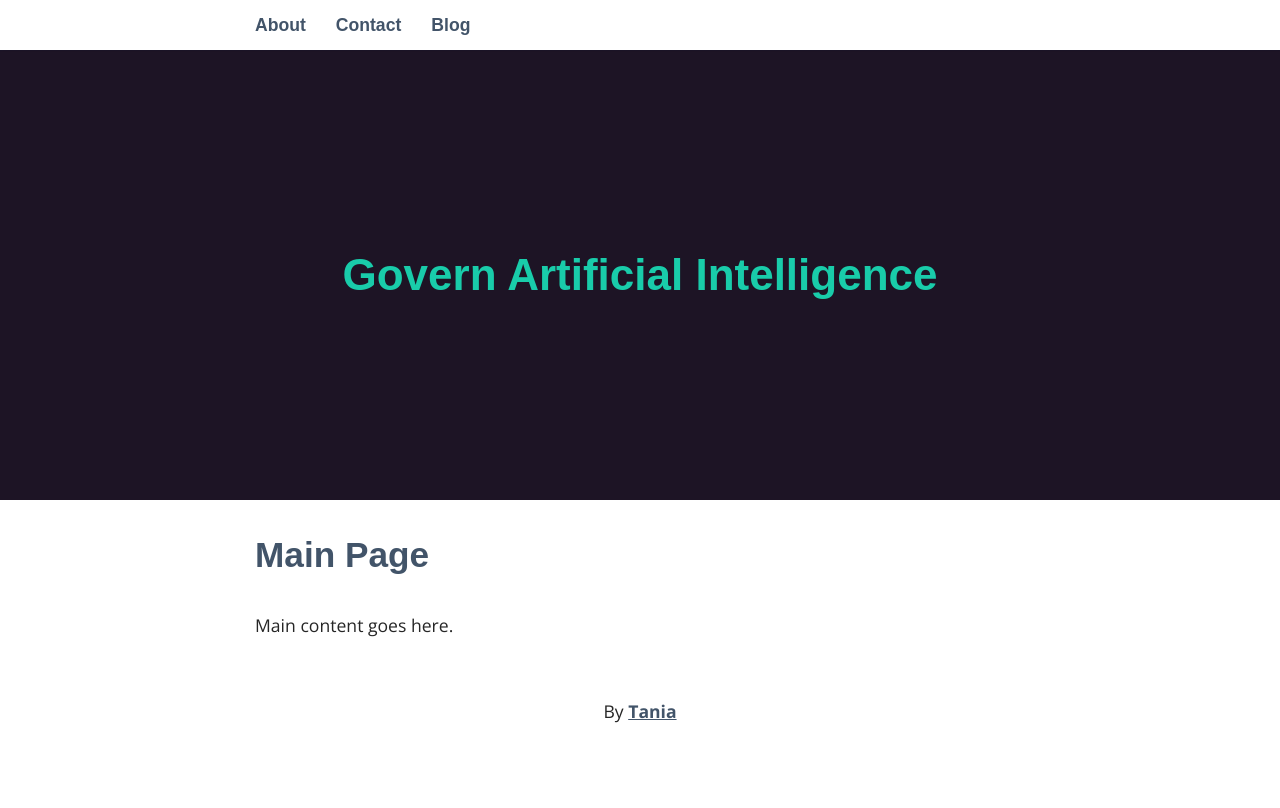
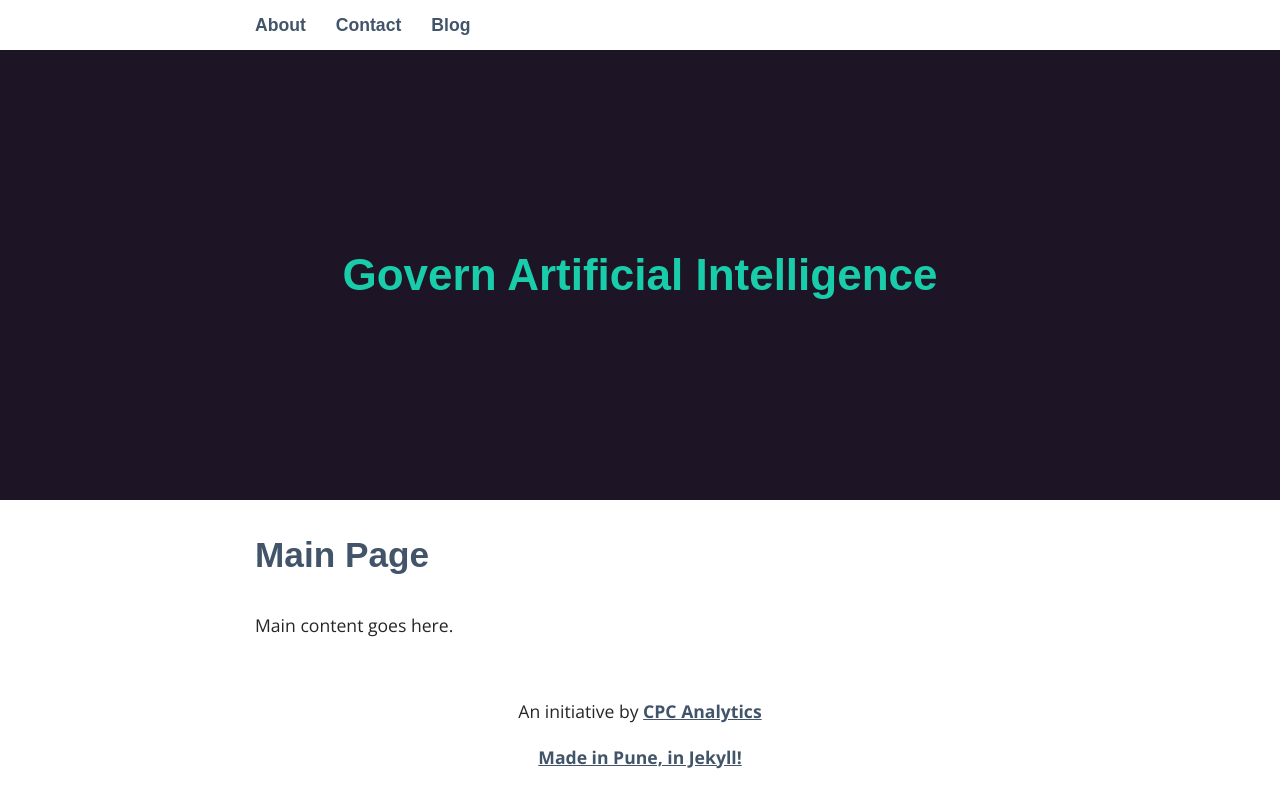
Before and after one commit to sahildeo/governai, a Jekyll site: the page built from index.html, in a window 1280 px wide. Shown: the top 808 px of the page. Built offline with Jekyll 4.4.1, drawn with Linux system fonts in a browser that asks for light colours; some web fonts are replaced.

Commit message:
Update footer.html

```diff
--- a/_includes/footer.html
+++ b/_includes/footer.html
@@ -1,3 +1,4 @@
 <footer>
-	<p>By <a href="http://taniarascia.com">Tania</p>
+	<p>An initiative by <a href="http://cpc-analytics.com">CPC Analytics</p>
+	<p>Made in Pune, in Jekyll!</p>
 </footer>
```
